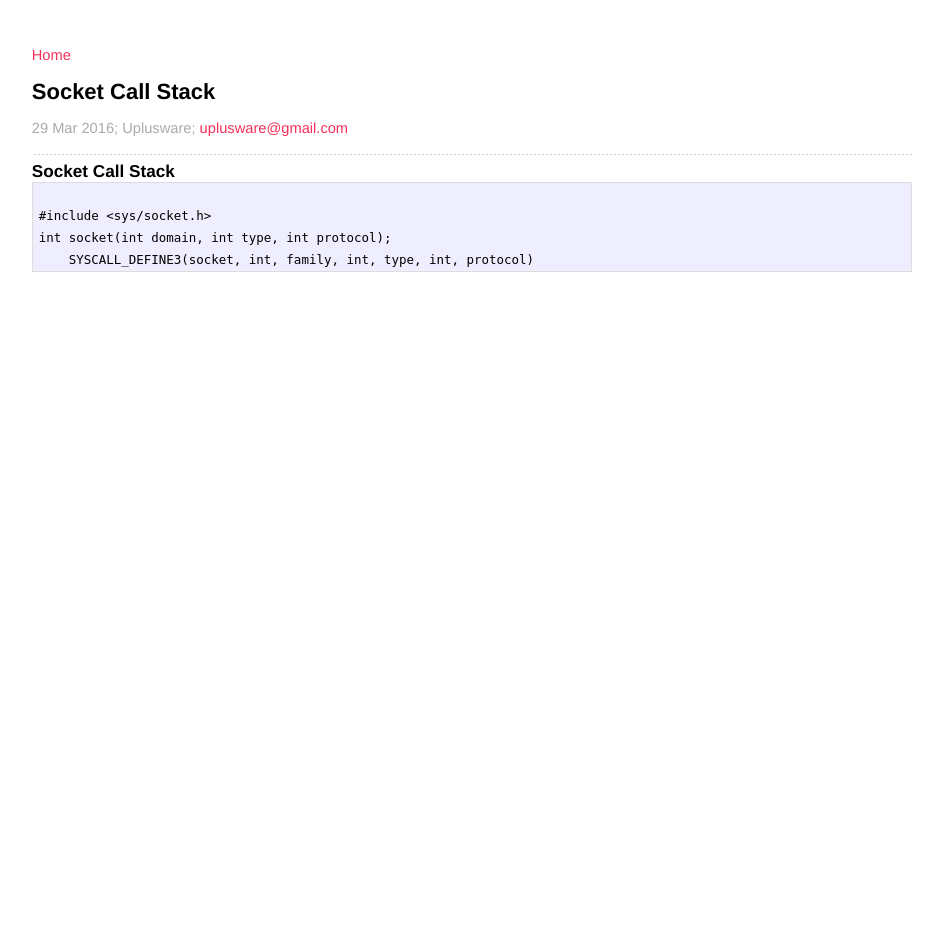
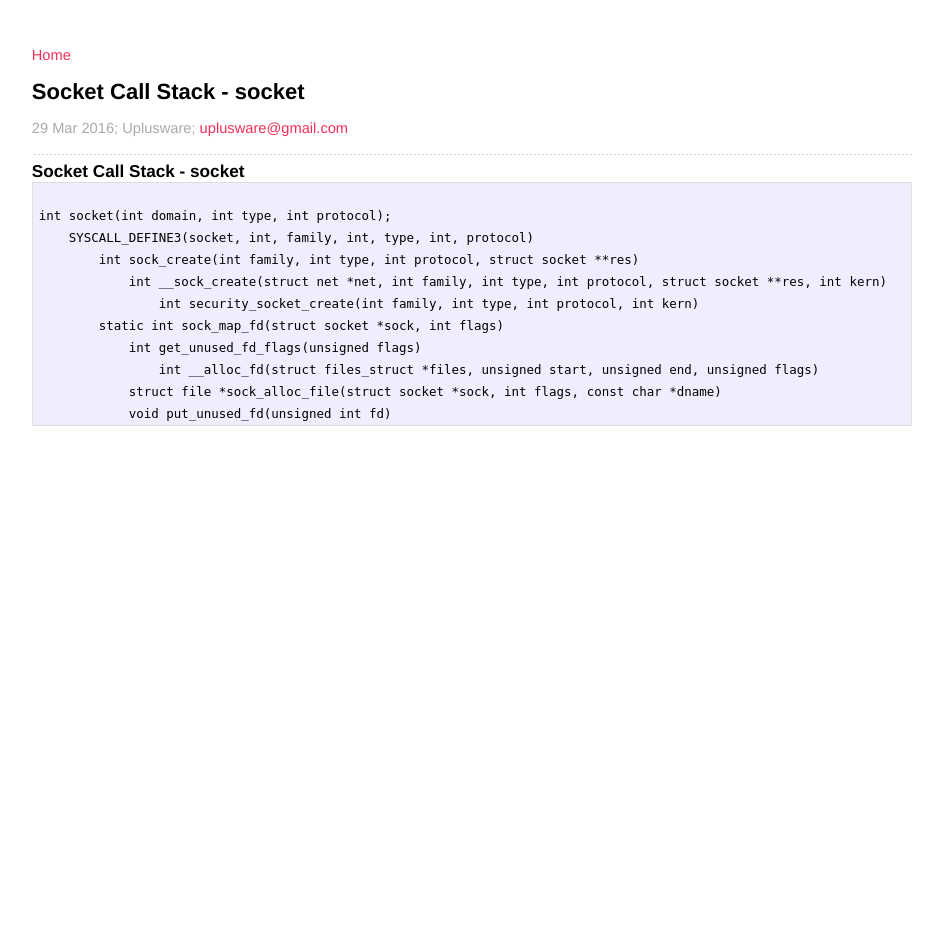
Before and after one commit to uplusware/uplusware.github.io, a Jekyll site: the page built from _posts/2016-3-29-Socket-Call-Stack.md, in a window 1280 px wide. Shown: the whole page, without its empty margins (168-1111 px from the left). Built offline with Jekyll 4.4.1, drawn with Linux system fonts in a browser that asks for light colours.

Commit message:
Update 2016-3-29-Socket-Call-Stack.md

```diff
--- a/_posts/2016-3-29-Socket-Call-Stack.md
+++ b/_posts/2016-3-29-Socket-Call-Stack.md
@@ -1,12 +1,19 @@
 ---
 layout: post
-title: Socket Call Stack
+title: Socket Call Stack - socket
 ---
 
-### Socket Call Stack
+### Socket Call Stack - socket
 
 <pre><code>
-#include <sys/socket.h>
 int socket(int domain, int type, int protocol);
     SYSCALL_DEFINE3(socket, int, family, int, type, int, protocol)
+        int sock_create(int family, int type, int protocol, struct socket **res)
+            int __sock_create(struct net *net, int family, int type, int protocol, struct socket **res, int kern)
+                int security_socket_create(int family, int type, int protocol, int kern)
+        static int sock_map_fd(struct socket *sock, int flags)
+            int get_unused_fd_flags(unsigned flags)
+                int __alloc_fd(struct files_struct *files, unsigned start, unsigned end, unsigned flags)
+            struct file *sock_alloc_file(struct socket *sock, int flags, const char *dname)
+            void put_unused_fd(unsigned int fd)
 </code></pre>
```
